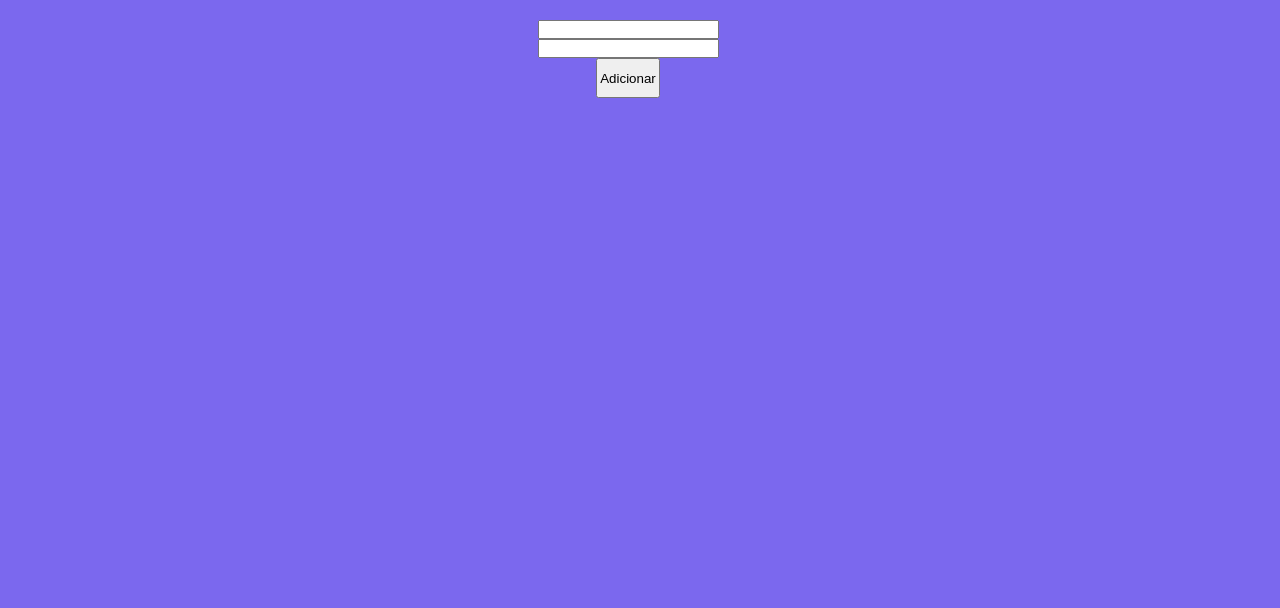
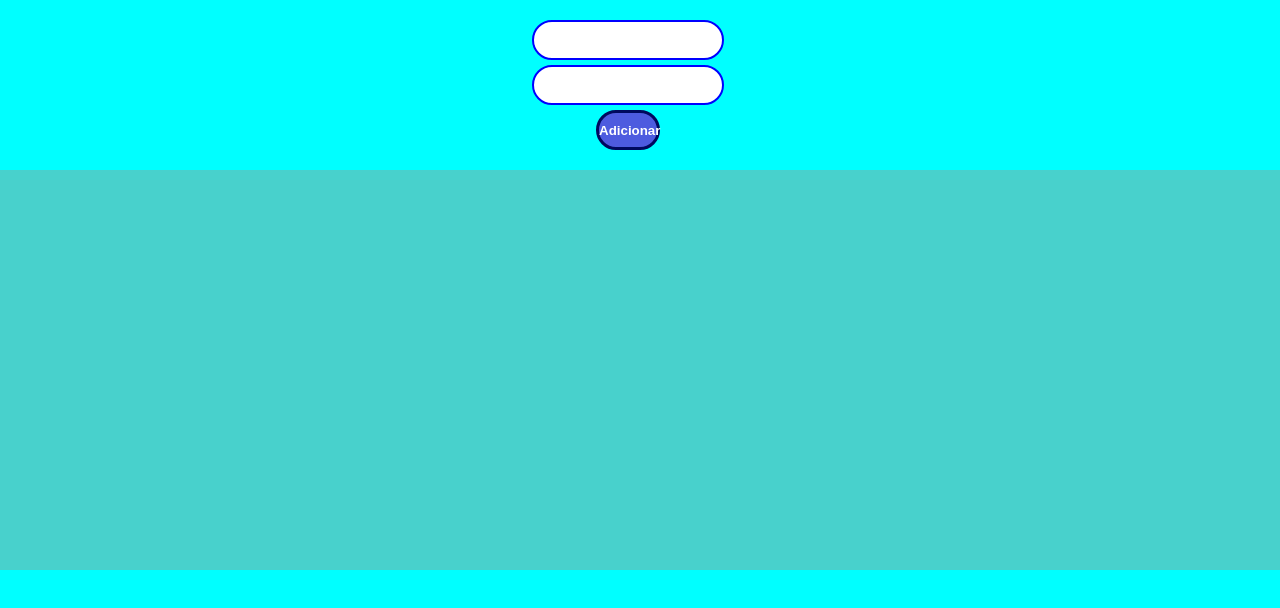
Before and after one commit to alemao148/PWFE-2-aula, a plain HTML site: page index.html in a window 1280 px wide. Drawn offline with Linux system fonts and the light colour scheme.

Commit message:
Finalizado

```diff
--- a/css/style.css
+++ b/css/style.css
@@ -5,76 +5,83 @@
 }
 
 body{
-    background-color: #7B68EE;
+    background-color: #00FFFF;
 }
 
 .container{
+    background-color: #48D1CC;
     min-height: 50vh;
-    margin: 16px;
     display: flex;
     padding: 10px;
-    gap: 10px;
+    gap: 16px;
     color: #fff;
     flex-wrap: wrap;
     justify-content: space-around;
 }
 
-.aluno{
+.aluno {
     width: 200px;
     height: 200px;
+    display: flex;
     flex-direction: column;
-    display: flex;
+    justify-content: space-evenly;
     align-items: center;
-    justify-content: space-evenly;
-    background-color: blue;
+    background-color: rgb(66, 66, 66);
+    border-radius: 20px;
 }
 
-.aluno__nome{
-    display: flex;
-    flex-direction: column;
-    align-items: center;
-    justify-content: space-around;
-}
-
-.aluno__nota{
+.aluno_nota{
     font-size: 120px;
 }
 
 .respostas{
+    display: flex;
+    flex-direction: column;
     width: 95%;
     margin: 20px;
-    display: flex;
-    flex-direction: column;
+    align-items: center;
     justify-content: center;
-    align-items: center;
+    gap: 5px;
 }
 
-#nome__aluno{
+#nome_aluno{
     width: 15vw;
     height: 5vh;
+    border-radius: 100px;
+    font-size: 1.5rem;
+    font-weight: bold;
     display: flex;
     text-align: center;
+    border: 2px solid rgb(0, 0, 255);
 }
 
-#aluno__nota{
+#nota_aluno{
     width: 15vw;
     height: 5vh;
+    border-radius: 100px;
+    font-size: 1.5rem;
+    font-weight: bold;
     display: flex;
     text-align: center;
+    border: 2px solid rgb(0, 0, 255);
 }
 
 #adicionar{
     width: 5vw;
     height: 5vh;
-    display: flex;
-    align-items: center;
-    justify-content: center;
-}
-
-.vermelho{
-    background-color: #FF0000;
+    border: 3px solid rgb(0, 9, 94);
+    border-radius: 100px;
+    background-color: rgb(77, 91, 223);
+    color: White;
+    font-weight: bolder;
 }
 
 .verde{
-    background-color: #00FF00;
+    background-color: rgb(11, 136, 0);
+    border: 4px solid rgb(16, 197, 0);
 }
+
+.vermelha{
+    background-color: rgb(110, 0, 0);
+    border: 4px solid rgb(189, 0, 0);
+}
```
